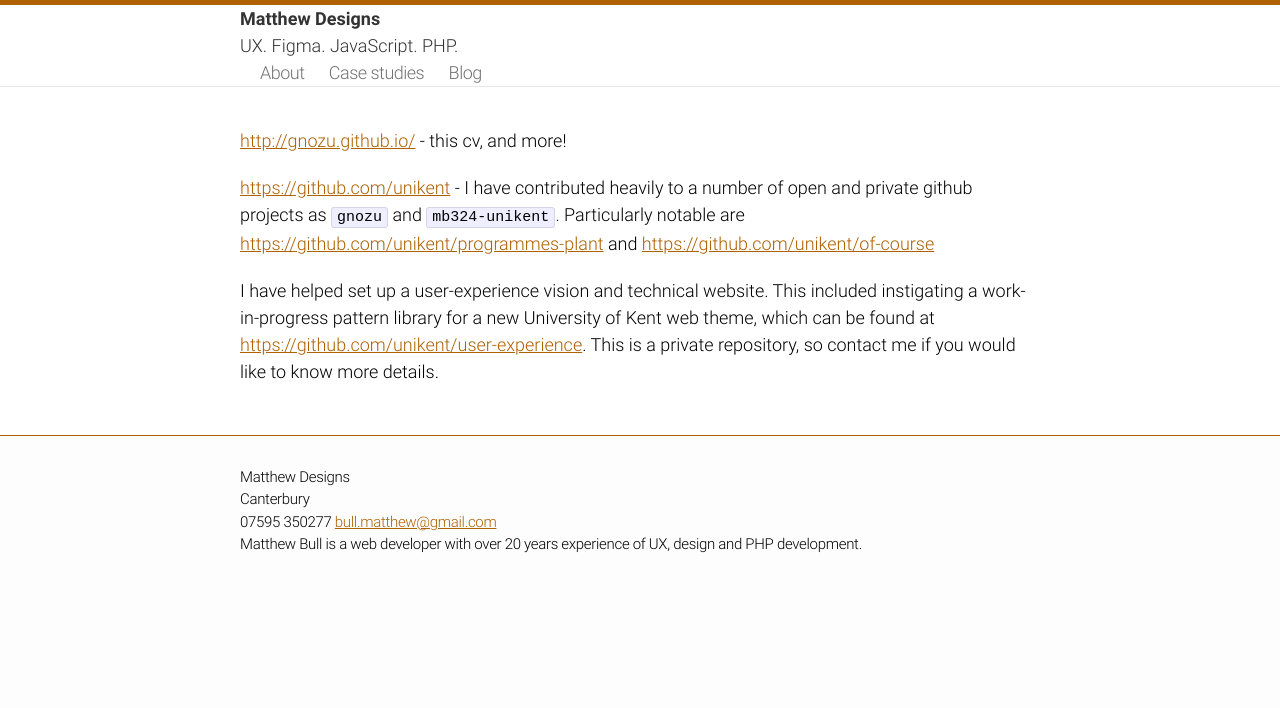
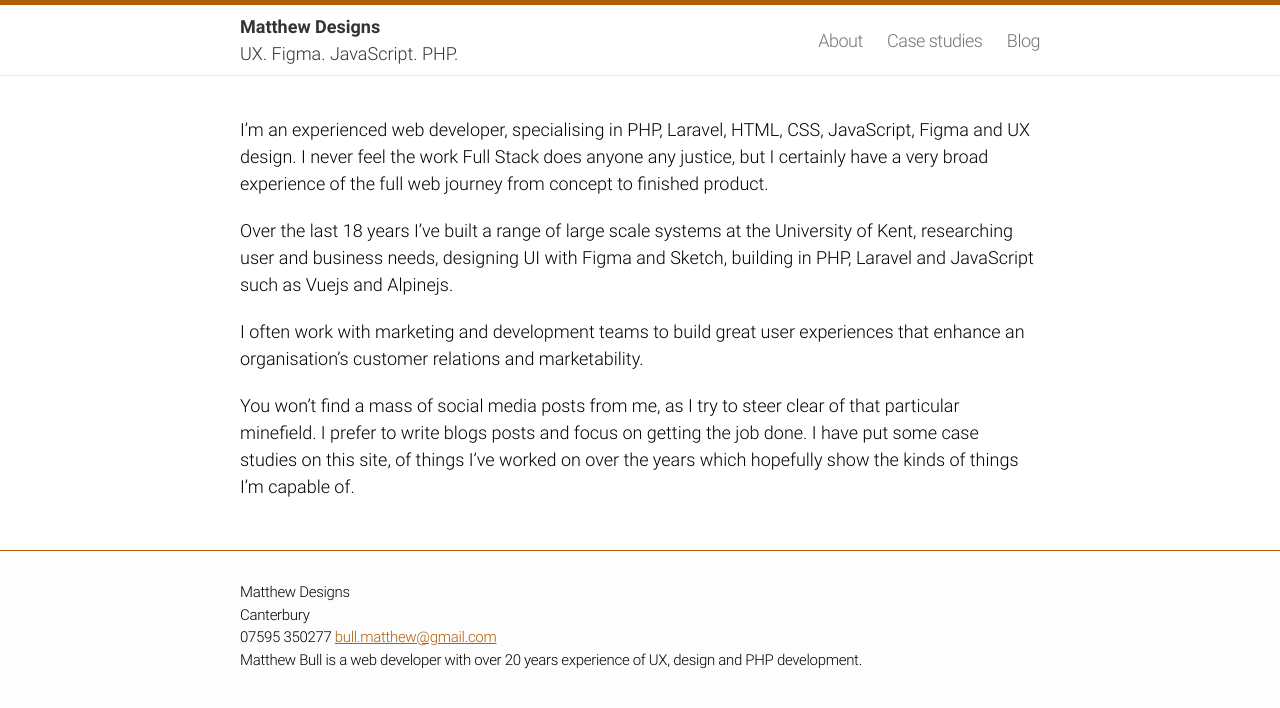
Before and after one commit to gnozu/gnozu.github.io, a Jekyll site: the page built from about.md, in a window 1280 px wide. Shown: the top 708 px of the page. Built offline with Jekyll 4.4.1, drawn with Linux system fonts in a browser that asks for light colours; nearby versions of some CDN libraries; a script that is not in the unit is left out.

Commit message:
about page

```diff
--- a/_includes/header.html
+++ b/_includes/header.html
@@ -10,7 +10,7 @@
     <nav class="site-nav" x-data="{open:false}">
 
       <template x-if="window.innerWidth <= 768">
-        <div>
+        <div class="mobile-menu">
           <button
             class="hamburger"
             aria-label="open menu"
--- a/_includes/main.css
+++ b/_includes/main.css
@@ -72,6 +72,7 @@ a:visited { color: #af6000;word-wrap: break-word;}
 .site-header a:hover   { text-decoration: underline; }
 
 .site-header .wrap {
+  display: flex;
   justify-content: space-between;
   align-items: center;
   width: 100%;
@@ -96,6 +97,23 @@ a.site-title:visited {
   letter-spacing: -.5px;
 }
 
+.mobile-menu li {
+  padding: 10px 0;
+  font-size: 20px;
+}
+
+.mobile-menu ul {
+  list-style: none;
+  margin: 0;
+  padding: 0;
+}
+
+.mobile-menu a.page-link {
+  padding: 10px;
+  color: black;
+  text-align: left;
+}
+
 .hamburger, .close {
   background: transparent;
   border: none;
@@ -117,19 +135,6 @@ a.site-title:visited {
   stroke-width: 0;
 }
 
-
-
-.slidein__content ul {
-  list-style: none;
-  margin: 0;
-  padding: 0;
-}
-
-.slidein__content a.page-link {
-  padding: 10px;
-  color: black;
-  text-align: left;
-}
 .slidein {
   position: fixed;
   left: 0;
--- a/about.md
+++ b/about.md
@@ -5,8 +5,10 @@ permalink: /about/
 menu: true
 ---
 
-[http://gnozu.github.io/]() - this cv, and more!
+I'm an experienced web developer, specialising in PHP, Laravel, HTML, CSS, JavaScript, Figma and UX design. I never feel the work Full Stack does anyone any justice, but I certainly have a very broad experience of the full web journey from concept to finished product.
 
-[https://github.com/unikent]() - I have contributed heavily to a number of open and private github projects as `gnozu` and `mb324-unikent`. Particularly notable are [https://github.com/unikent/programmes-plant]() and [https://github.com/unikent/of-course]()
+Over the last 18 years I've built a range of large scale systems at the University of Kent, researching user and business needs, designing UI with Figma and Sketch, building in PHP, Laravel and JavaScript such as Vuejs and Alpinejs.
 
-I have helped set up a user-experience vision and technical website. This included instigating a work-in-progress pattern library for a new University of Kent web theme, which can be found at [https://github.com/unikent/user-experience](). This is a private repository, so contact me if you would like to know more details.
+I often work with marketing and development teams to build great user experiences that enhance an organisation's customer relations and marketability.
+
+You won't find a mass of social media posts from me, as I try to steer clear of that particular minefield. I prefer to write blogs posts and focus on getting the job done. I have put some case studies on this site, of things I've worked on over the years which hopefully show the kinds of things I'm capable of.
```
Also changed, not shown: other parts of _includes/header.html (+0 -1 lines). Lines whose indentation alone changed are shown as unchanged.
